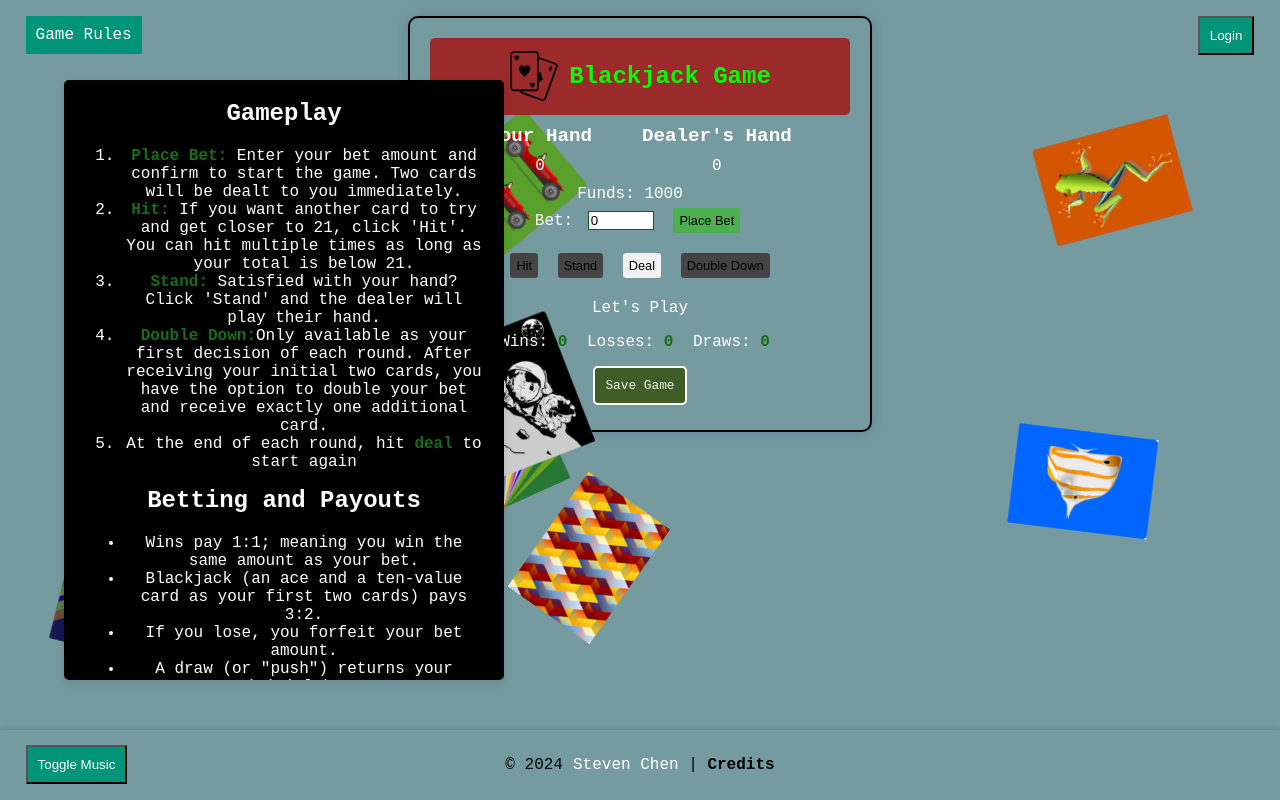
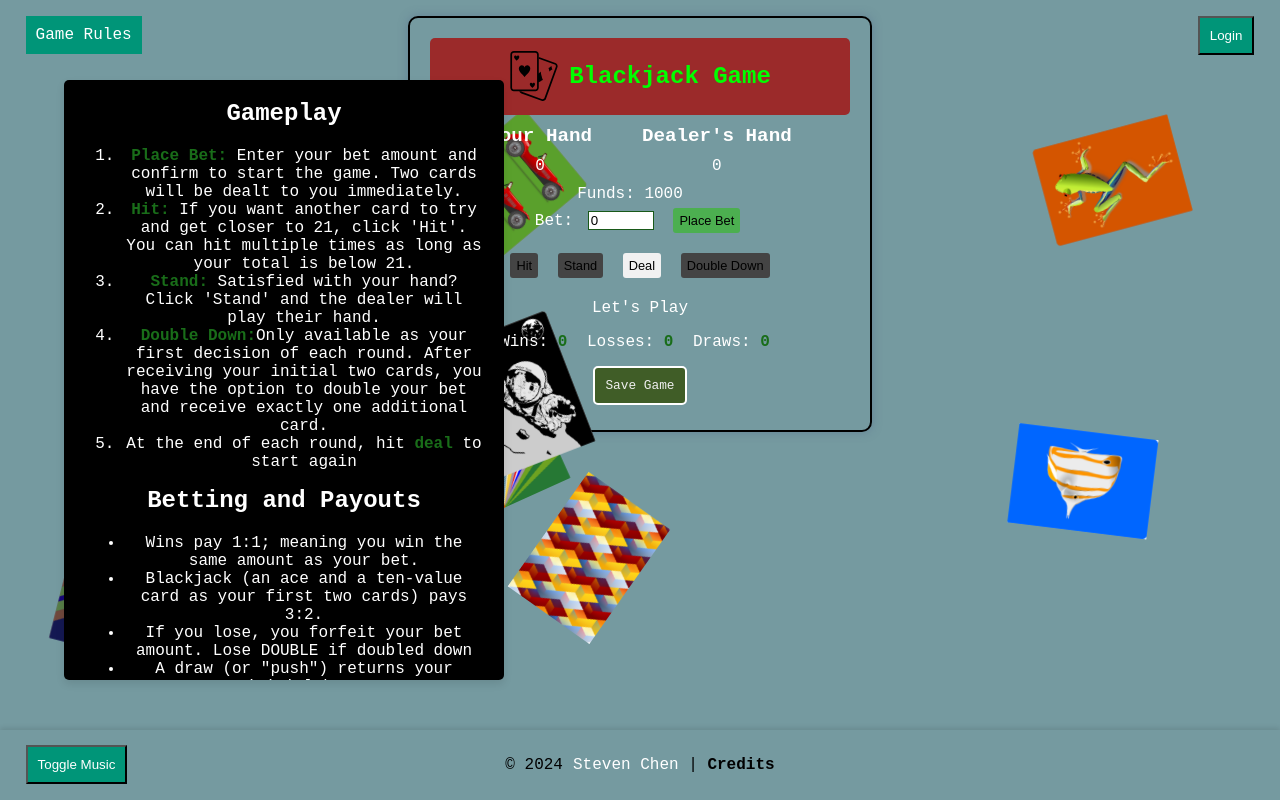
Before and after one commit to Chen-Steve/Aces, a website: page public/index.html in a window 1280 px wide. Both pictures are taken after a click on the element "Game Rules". Drawn offline with nearby package versions, Linux system fonts and the light colour scheme.

Commit message:
general optimizations

```diff
--- a/public/index.html
+++ b/public/index.html
@@ -60,7 +60,6 @@
     </div>
 
     <div class="terminal-controls">
-        <!-- Betting UI -->
         <div id="betting-container">
             <span>Funds: <span id="funds">1000</span></span>
             <div>
@@ -70,7 +69,6 @@
             </div>
         </div>
 
-        <!-- Existing Game Controls -->
         <button id="hit" class="btn" disabled>Hit</button>
         <button id="stand" class="btn" disabled>Stand</button>
         <button id="deal" class="btn">Deal</button>
@@ -88,15 +86,11 @@
         </div>
         <div id="game-message" class="game-message"></div>
         <button id="save-game-btn">Save Game</button>
-        <!-- <button id="save-score-btn">Save Stats</button>
-        <button id="download-save-btn">Download Save</button>
-        <input type="file" id="load-game-file"/>
-        <label for="load-game-file" class="btn" id="load-game-button">Load Save</label> -->
 
     </div>
+    <script src="js/script.js"></script>
     <script src="js/saveGame.js"></script>
     <script src="js/animations.js"></script>
-    <script src="js/script.js"></script>
 
     <div id="rules-tab" class="rules-tab">Game Rules</div>
     <div id="rules-content" class="rules-content">
@@ -112,7 +106,7 @@
         <ul>
             <li>Wins pay 1:1; meaning you win the same amount as your bet.</li>
             <li>Blackjack (an ace and a ten-value card as your first two cards) pays 3:2.</li>
-            <li>If you lose, you forfeit your bet amount.</li>
+            <li>If you lose, you forfeit your bet amount. Lose DOUBLE if doubled down</li>
             <li>A draw (or "push") returns your initial bet.</li>
 
         </ul>
```
